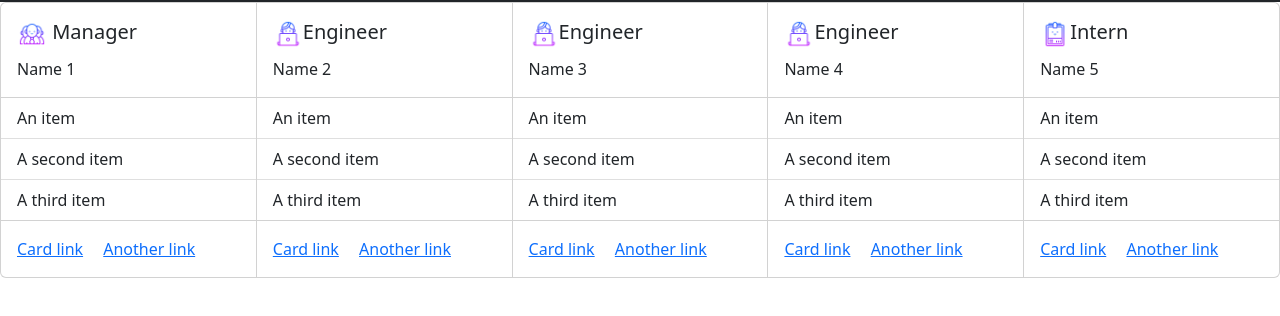
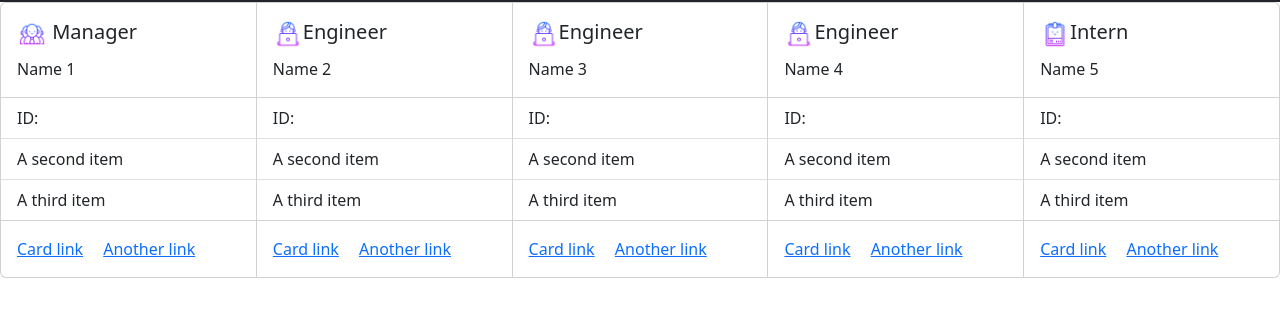
Before and after one commit to bulkacity/Team_Profile_Generator, a plain HTML site: page src/format.html in a window 1280 px wide. Shown: the part 124-440 px from the top of the page. Drawn offline with nearby package versions, Linux system fonts and the light colour scheme.

Commit message:
Added ID fields and name locations

```diff
--- a/src/format.html
+++ b/src/format.html
@@ -23,7 +23,7 @@
               <p class="card-text">Name 1</p>
             </div>
             <ul class="list-group list-group-flush">
-              <li class="list-group-item">An item</li>
+              <li class="list-group-item">ID: </li>
               <li class="list-group-item">A second item</li>
               <li class="list-group-item">A third item</li>
             </ul>
@@ -39,7 +39,7 @@
               <p class="card-text">Name 2</p>
             </div>
             <ul class="list-group list-group-flush">
-              <li class="list-group-item">An item</li>
+              <li class="list-group-item">ID: </li>
               <li class="list-group-item">A second item</li>
               <li class="list-group-item">A third item</li>
             </ul>
@@ -56,7 +56,7 @@
               <p class="card-text">Name 3</p>
             </div>
             <ul class="list-group list-group-flush">
-              <li class="list-group-item">An item</li>
+              <li class="list-group-item">ID: </li>
               <li class="list-group-item">A second item</li>
               <li class="list-group-item">A third item</li>
             </ul>
@@ -71,7 +71,7 @@
               <p class="card-text">Name 4</p>
             </div>
             <ul class="list-group list-group-flush">
-              <li class="list-group-item">An item</li>
+              <li class="list-group-item">ID: </li>
               <li class="list-group-item">A second item</li>
               <li class="list-group-item">A third item</li>
             </ul>
@@ -87,7 +87,7 @@
               <p class="card-text">Name 5</p>
             </div>
             <ul class="list-group list-group-flush">
-              <li class="list-group-item">An item</li>
+              <li class="list-group-item">ID: </li>
               <li class="list-group-item">A second item</li>
               <li class="list-group-item">A third item</li>
             </ul>
```
